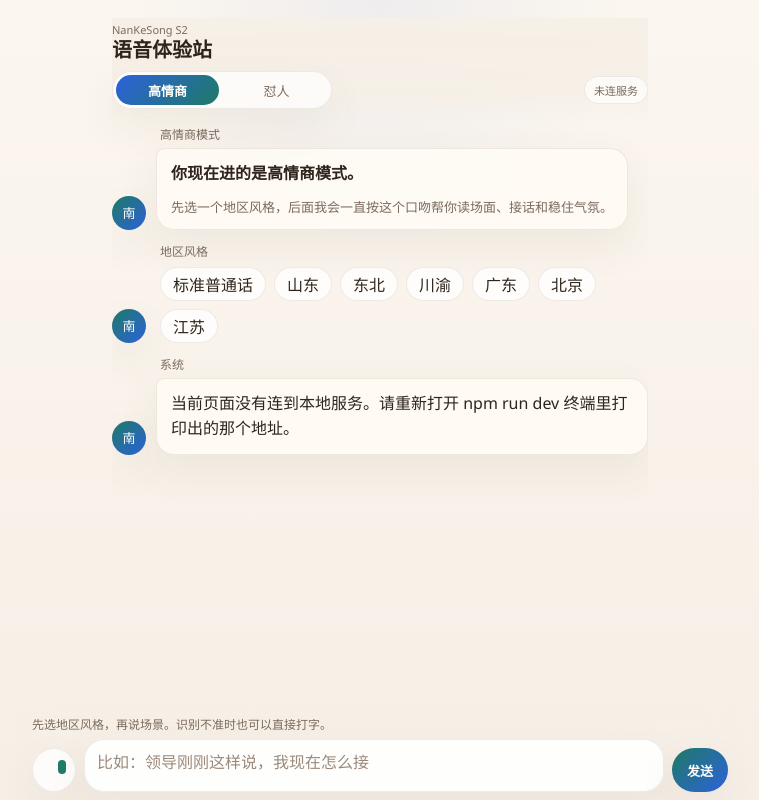
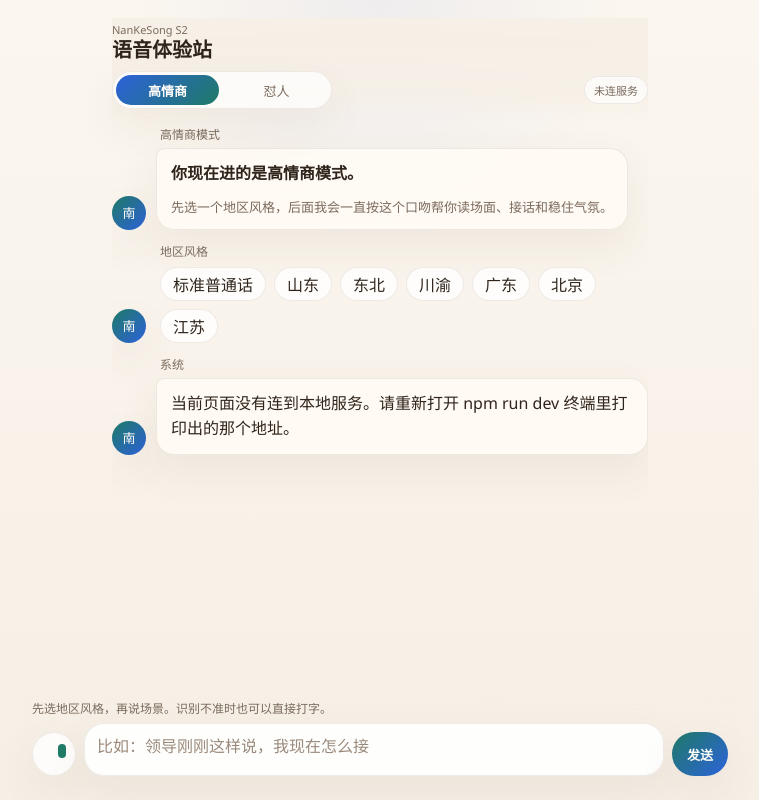
Before and after one commit to lansijian/nankesong_S2_Rokidglasses_datasets, a website: page voice-web-demo/index.html in a window 1280 px wide. Shown: the whole page, without its empty margins (260-1019 px from the left). Drawn offline with Linux system fonts and the light colour scheme; no server answers.

```diff
--- a/voice-web-demo/styles.css
+++ b/voice-web-demo/styles.css
@@ -26,6 +26,7 @@ html {
 body {
   margin: 0;
   min-height: 100vh;
+  min-height: 100dvh;
   height: 100%;
   font-family: "Segoe UI", "PingFang SC", "Hiragino Sans GB", sans-serif;
   color: var(--text);
@@ -52,8 +53,9 @@ p {
 .app-shell {
   width: min(100%, 720px);
   height: 100vh;
+  height: 100dvh;
   margin: 0 auto;
-  padding: max(10px, env(safe-area-inset-top)) 12px calc(96px + env(safe-area-inset-bottom));
+  padding: max(10px, env(safe-area-inset-top)) 12px calc(132px + env(safe-area-inset-bottom));
   display: flex;
   flex-direction: column;
 }
@@ -140,7 +142,7 @@ h1 {
   min-height: 0;
   overflow-y: auto;
   overscroll-behavior: contain;
-  padding-bottom: 8px;
+  padding-bottom: 28px;
 }
 
 .chat-list {
@@ -314,11 +316,11 @@ h1 {
   position: fixed;
   left: 0;
   right: 0;
-  bottom: 0;
+  bottom: max(10px, env(safe-area-inset-bottom));
   z-index: 30;
   width: min(100%, 720px);
   margin: 0 auto;
-  padding: 8px 12px calc(8px + env(safe-area-inset-bottom));
+  padding: 8px 12px 14px;
   background: linear-gradient(180deg, rgba(246, 239, 230, 0), rgba(246, 239, 230, 0.98) 26%);
   backdrop-filter: blur(12px);
 }
@@ -442,6 +444,7 @@ h1 {
   .app-shell {
     width: min(100% - 24px, 560px);
     padding-top: 18px;
+    padding-bottom: 128px;
   }
 
   .app-header {
```
